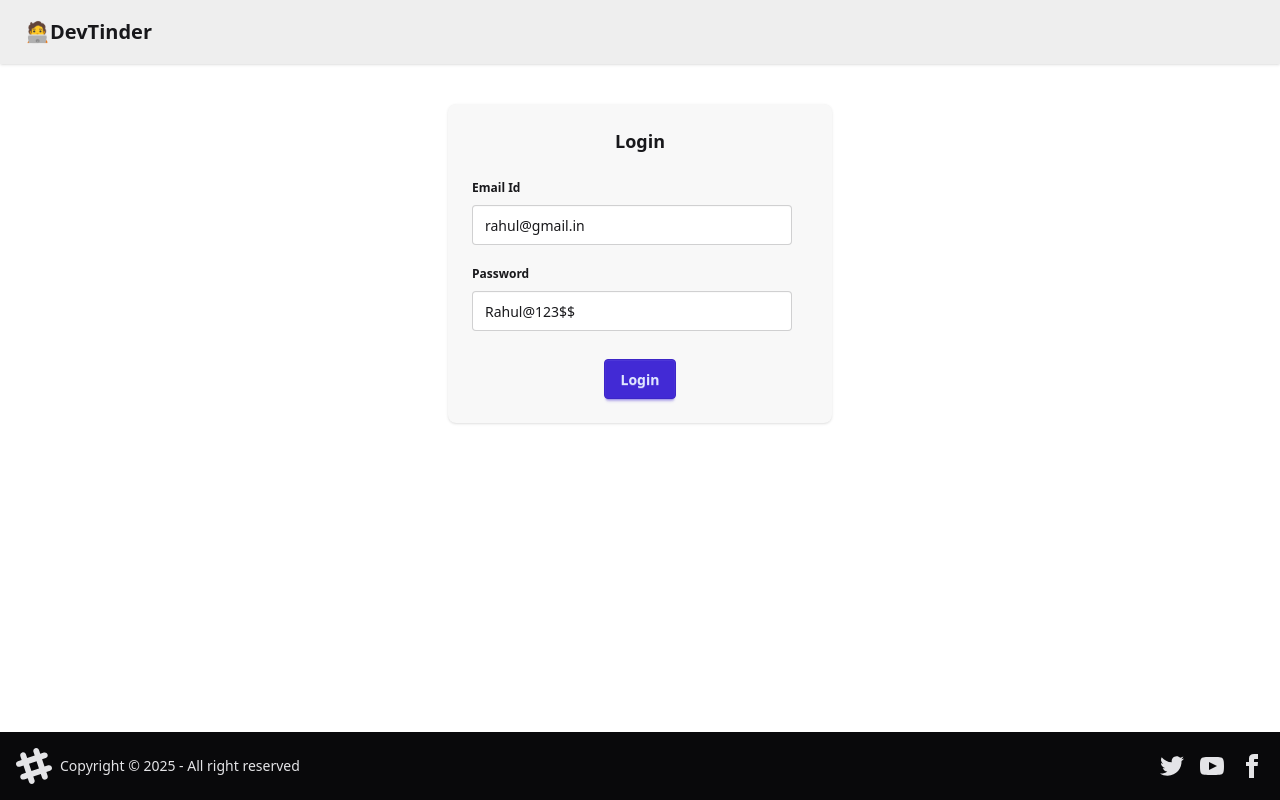
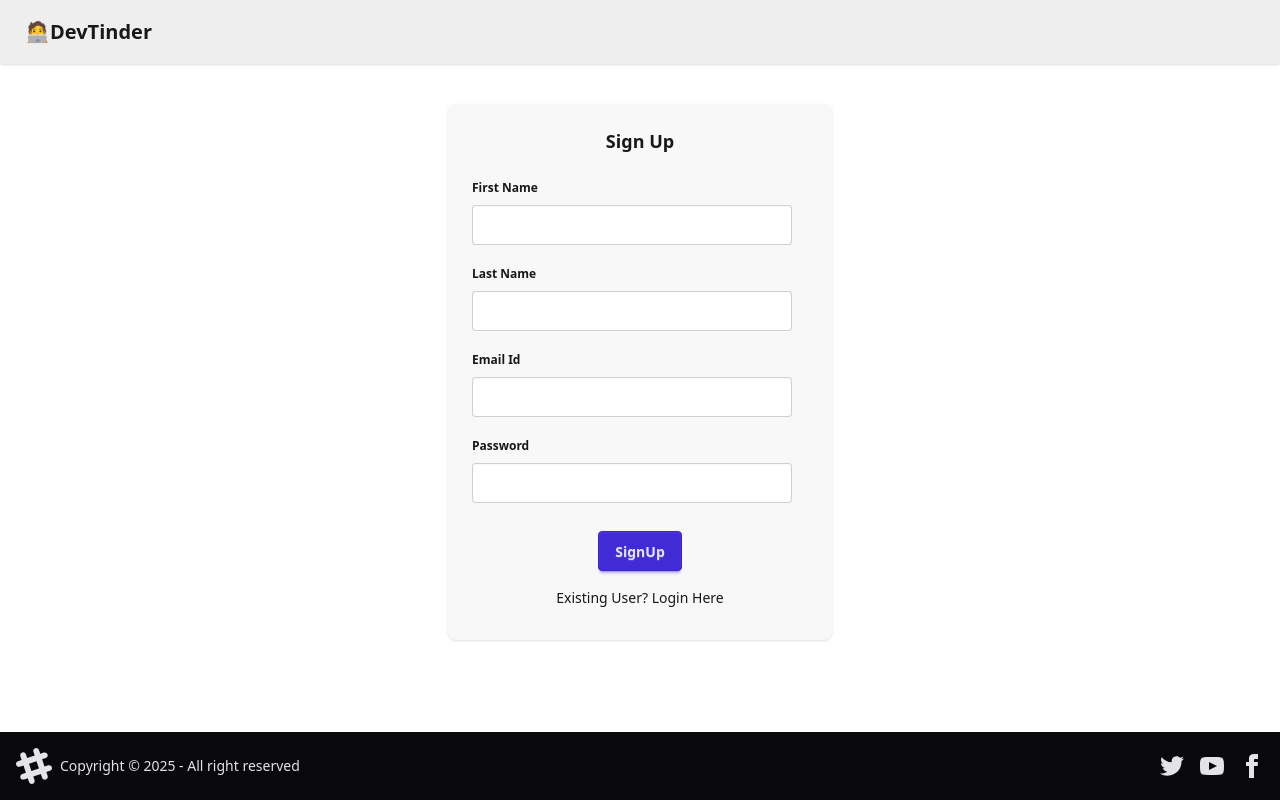
Before and after one commit to GMoulidharan/devTinder-Client, a React (Vite) app: page /login in a window 1280 px wide. Built offline with nearby package versions, Linux system fonts and the light colour scheme; no server answers.

Commit message:
Added Signup form

```diff
--- a/index.html
+++ b/index.html
@@ -4,7 +4,7 @@
     <meta charset="UTF-8" />
     <link href="/src/index.css" rel="stylesheet">
     <meta name="viewport" content="width=device-width, initial-scale=1.0" />
-    <title>devtinder-web</title>
+    <title>Devtinder </title>
   </head>
   <body>
     <div id="root"></div>
--- a/src/components/Login.jsx
+++ b/src/components/Login.jsx
@@ -6,35 +6,81 @@
 import { BASE_URL } from "../utils/constants";
 
 const Login = () => {
-
-  const [emailId, setEmailid] = useState("rahul@gmail.in");
-  const[password, setPasssword] = useState("Rahul@123$$");
-  const[error, setError] = useState("")
+  const [emailId, setEmailid] = useState("");
+  const [password, setPasssword] = useState("");
+  const [firstName, setFirstName] = useState("");
+  const [lastName, setLastName] = useState("");
+  const [error, setError] = useState("");
+  const [isLoginForm, setLoginForm] = useState(false);
   const dispatch = useDispatch();
   const navigate = useNavigate();
 
-  const handleLogin =async() =>{
+  const handleLogin = async () => {
+    try {
+      const res = await axios.post(
+        BASE_URL + "/login",
+        {
+          emailId,
+          password,
+        },
+        { withCredentials: true }
+      );
 
-    try{
-      const res =await axios.post(BASE_URL + "/login",{
-        emailId,
-        password
-    },{withCredentials:true})
+      dispatch(addUser(res.data));
+      return navigate("/");
+    } catch (err) {
+      setError(err?.response?.data || "Something went wrong");
+    }
+  };
 
-    dispatch(addUser(res.data))
-    return navigate("/")
-  }
-    catch(err){
-      setError(err?.response?.data || "Something went wrong")
-
+  const handleSignUp = async () => {
+    try {
+      const res = await axios.post(
+        BASE_URL + "/signUp",
+        { firstName, lastName, emailId, password },
+        { withCredentials: true }
+      );
+      dispatch(addUser(res.data.data))
+      navigate("/profile")
+    } catch (err) {
+      setError(err?.response?.data || "Something went wrong");
     }
-  }
+  };
   return (
     <div className="flex justify-center my-10">
       <div className="card bg-base-200 w-96 shadow-sm">
         <div className="card-body">
-          <h2 className="card-title justify-center">Login</h2>
+          <h2 className="card-title justify-center">
+            {isLoginForm ? "Login" : "Sign Up"}
+          </h2>
           <div className="">
+            {!isLoginForm && (
+              <>
+                {/* Firstname */}
+                <fieldset className="fieldset my-2">
+                  <legend className="fieldset-legend">First Name</legend>
+                  <input
+                    type="text"
+                    value={firstName}
+                    className="input"
+                    placeholder=""
+                    onChange={(e) => setFirstName(e.target.value)}
+                  />
+                </fieldset>
+                {/* LastName */}
+                <fieldset className="fieldset my-2">
+                  <legend className="fieldset-legend">Last Name</legend>
+                  <input
+                    type="text"
+                    value={lastName}
+                    className="input"
+                    placeholder=""
+                    onChange={(e) => setLastName(e.target.value)}
+                  />
+                </fieldset>
+              </>
+            )}
+            {/* email */}
             <fieldset className="fieldset my-2">
               <legend className="fieldset-legend">Email Id</legend>
               <input
@@ -49,7 +95,7 @@
             <fieldset className="fieldset my-2">
               <legend className="fieldset-legend">Password</legend>
               <input
-                type="text"
+                type="password"
                 value={password}
                 className="input"
                 onChange={(e) => setPasssword(e.target.value)}
@@ -59,8 +105,22 @@
           </div>
           <p className="text-red-500 text-center font-bold">{error}</p>
           <div className="card-actions justify-center">
-            <button className="btn btn-primary" onClick={handleLogin}>Login</button>
+            <button
+              className="btn btn-primary"
+              onClick={isLoginForm ? handleLogin : handleSignUp}
+            >
+              {isLoginForm ? "Login" : "SignUp"}
+            </button>
           </div>
+
+          <p
+            className="m-auto cursor-pointer py-2"
+            onClick={() => setLoginForm((value) => !value)}
+          >
+            {isLoginForm
+              ? "New user? Sign Up Here"
+              : "Existing User? Login Here"}
+          </p>
         </div>
       </div>
     </div>
```
